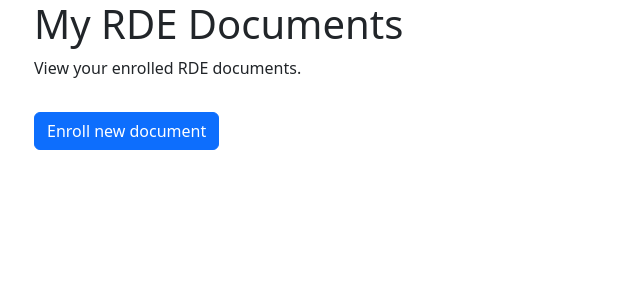
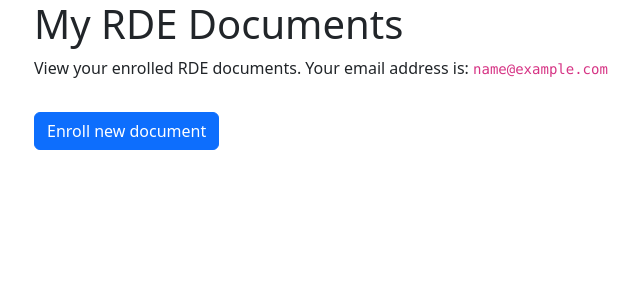
Before and after one commit to JobDoesburg/rde-keyserver, a Django app: page / in a window 1280 px wide. Shown: the top 300 px of the page, without its empty margins (48-688 px from the left). Run offline with Django 4.2, Linux system fonts and the light colour scheme; the visitor is signed in with stand-in values (Sample User, id 1); data that the repository does not hold is empty.

Commit message:
Add email to UI

```diff
--- a/keyserver/keyserver/templates/documents.html
+++ b/keyserver/keyserver/templates/documents.html
@@ -7,7 +7,7 @@
         <div class="row">
             <div class="col-12">
                 <h1>My RDE Documents</h1>
-                <p>View your enrolled RDE documents.</p>
+                <p>View your enrolled RDE documents. Your email address is: <code class="user-select-all">{{ request.user.email }}</code></p>
                 <a href="{% url 'enroll' %}" type="button" class="btn btn-primary my-3">Enroll new document</a>
                 <div class="accordion" id="documents">
                     {% for document in object_list %}
```
